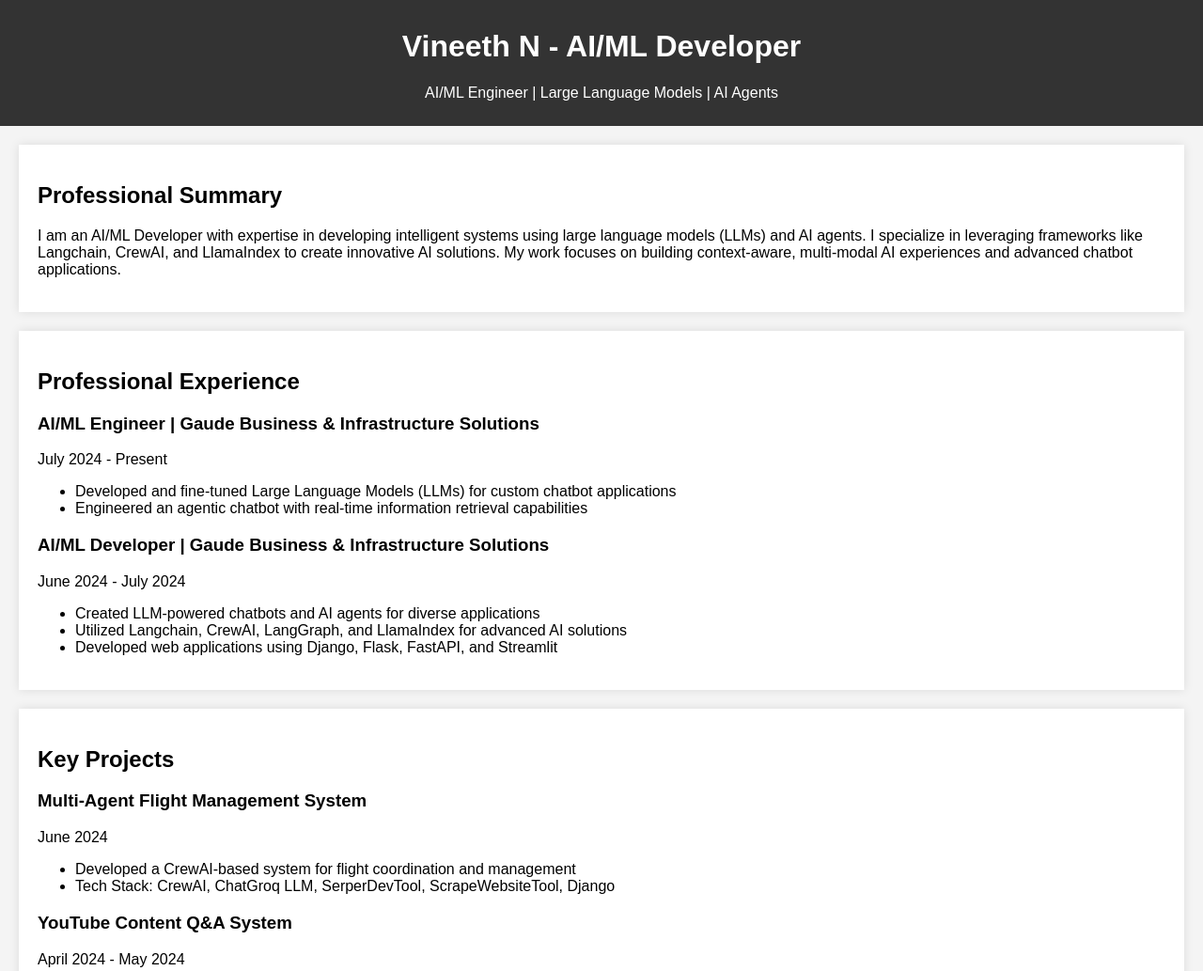
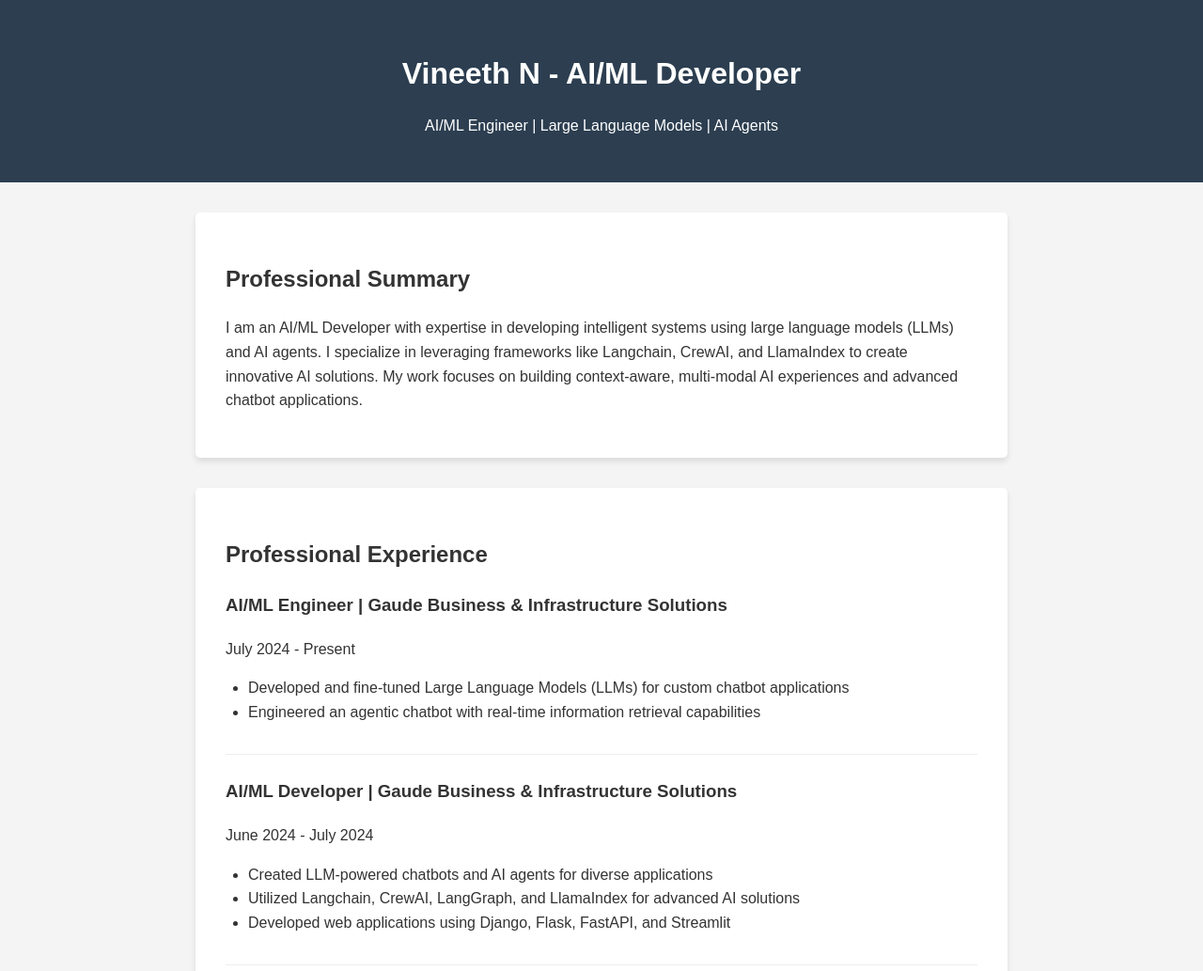
Before and after one commit to vineethnj/vineethnj.github.io, a plain HTML site: page index.html in a window 1280 px wide. Shown: the top 1033 px of the page at 94% size. Drawn offline with Linux system fonts and the light colour scheme.

Commit message:
Update styles.css

```diff
--- a/styles.css
+++ b/styles.css
@@ -1,18 +1,48 @@
 body {
-    font-family: Arial, sans-serif;
+    font-family: 'Arial', sans-serif;
+    line-height: 1.6;
     margin: 0;
     padding: 0;
     background-color: #f4f4f4;
+    color: #333;
 }
+
 header {
-    background-color: #333;
+    background-color: #2c3e50;
     color: white;
-    padding: 10px 0;
     text-align: center;
+    padding: 2rem 0;
 }
+
+header h1 {
+    margin-bottom: 0.5rem;
+}
+
 section {
-    margin: 20px;
-    padding: 20px;
+    max-width: 800px;
+    margin: 2rem auto;
+    padding: 2rem;
     background-color: white;
-    box-shadow: 0 0 10px rgba(0, 0, 0, 0.1);
+    box-shadow: 0 4px 6px rgba(0,0,0,0.1);
+    border-radius: 5px;
 }
+
+.job, .project {
+    margin-bottom: 1.5rem;
+    border-bottom: 1px solid #eee;
+    padding-bottom: 1rem;
+}
+
+.social-links {
+    margin-top: 1rem;
+}
+
+.social-links a {
+    margin-right: 1rem;
+    color: #2c3e50;
+    text-decoration: none;
+}
+
+ul {
+    padding-left: 1.5rem;
+}
```
